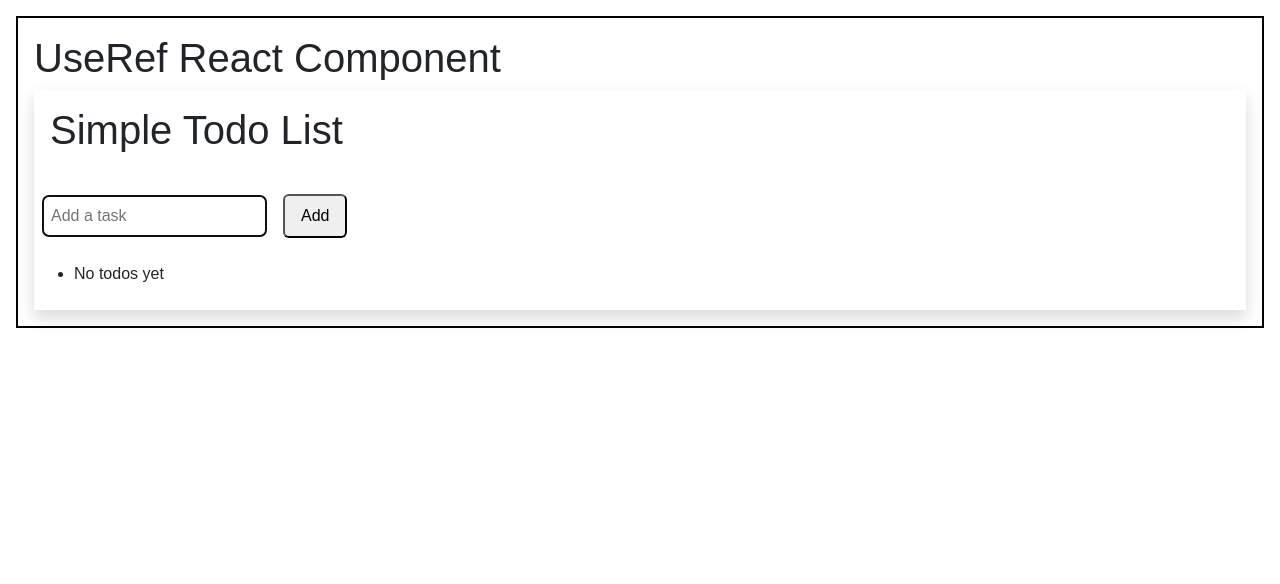
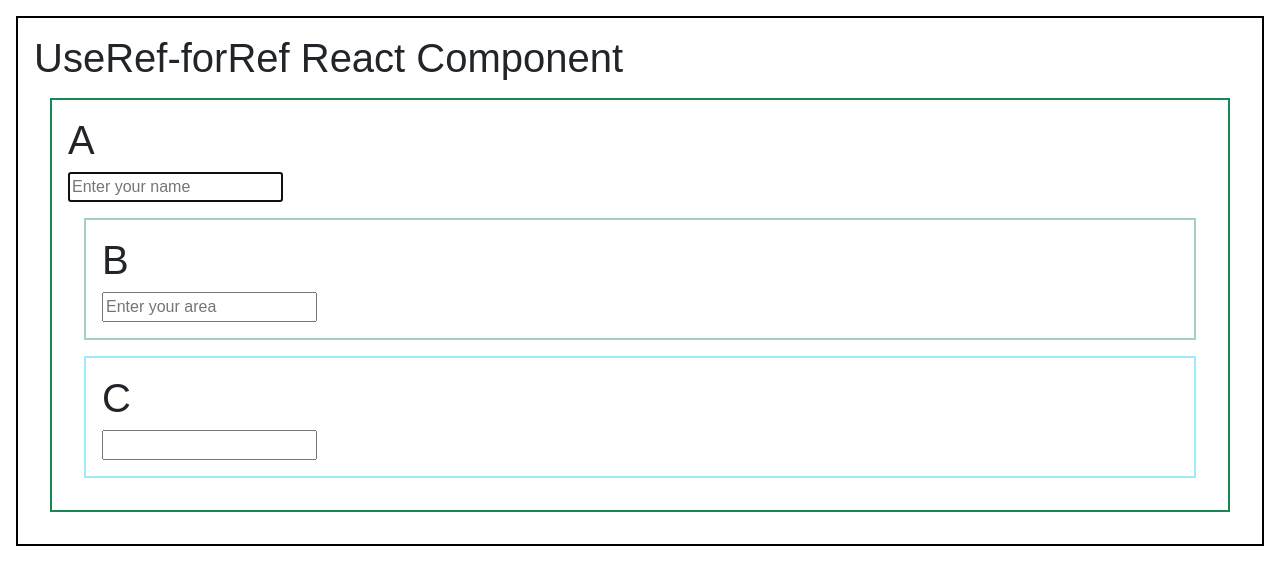
Before and after one commit to Pravallika8143/React-JS-Advanced, a React (Vite) app: page / in a window 1280 px wide. Shown: the top 584 px of the page. Built offline with nearby package versions, Linux system fonts and the light colour scheme.

Commit message:
useRef-forRef

```diff
--- /dev/null
+++ b/src/A.jsx
@@ -0,0 +1,28 @@
+import React, { useEffect,useRef } from 'react'
+import B from './B'
+import C from './C';
+
+
+function A() {
+   const aRef = useRef();
+   const bRef = useRef();
+   const cRef = useRef();
+   useEffect(() =>{
+    aRef.current.focus();
+   },[]);
+   function checkEnter(){
+    if(eval.key === 'Enter'){
+      bRef.current.focus()
+    }
+   }
+  return (
+    <div className='border border-2 border-success p-3 m-3'>
+        <h1>A</h1>
+        <input type='text' placeholder='Enter your name' ref={aRef} onKeyUp={(e) => {checkEnter(e)}}/>
+        <B ref={bRef}></B>
+        <C ref={cRef}></C>
+    </div>
+  )
+}
+
+export default A
--- a/src/App.jsx
+++ b/src/App.jsx
@@ -1,25 +1,11 @@
 
-import TodoList from './Todolist'
+import A from "./A"
 
 function App() {
-  // var aRef = useRef();
-  // var bRef = useRef();
-  // function handleClick(){
-  //   var x = aRef.current.value;
-  //   bRef.current.innerText = x;
-  // }
-  // useEffect(() => {
-  //   aRef.current.focus();
-  // },[])
   return (
     <div className='border border-2 border-black p-3 m-3'>
-      <h1>UseRef React Component</h1>
-      <TodoList></TodoList>
-      {/* <div>
-        <input type='text' className='me-3 mt-3' ref={aRef}/>
-        <button onClick={()=>{handleClick();}}>Show</button>
-        <h1 className='p-3'>Name:<span ref={bRef}></span></h1>
-      </div> */}
+      <h1>UseRef-forRef React Component</h1>
+      <A></A>
     </div>
   )
 }
--- /dev/null
+++ b/src/B.jsx
@@ -0,0 +1,20 @@
+import React from 'react'
+
+var B = React.forwardRef(function(props,refs) {
+    console.log(props);
+    console.log(refs);
+
+    function checkEnter(){
+    if(eval.key === 'Enter'){
+      refs[1].current.focus()
+    }
+   }
+  return (
+    <div className='border border-2 border-success-subtle p-3 m-3'>
+        <h1>B</h1>
+        <input type='text' placeholder='Enter your area' ref={refs} onKeyUp={(e) => {checkEnter(e)}}/>
+    </div>
+  )
+});
+
+export default B
--- /dev/null
+++ b/src/C.jsx
@@ -0,0 +1,14 @@
+import React from 'react'
+
+var C = React.forwardRef(function(props,refs) {
+    console.log(props);
+    console.log(refs)
+  return (
+    <div className='border border-2 border-info-subtle p-3 m-3'>
+        <h1>C</h1>
+        <input type='text' ref={refs}/>
+    </div>
+  )
+});
+
+export default C
--- a/src/Todolist.jsx
+++ /dev/null
@@ -1,64 +0,0 @@
-import React, { useState, useRef, useEffect } from "react";
-
-export default function TodoList() {
-  const [todos, setTodos] = useState([]);
-  const [text, setText] = useState("");
-  const tref = useRef();
-  const bref = useRef();
-  function addTodo() {
-    const v = text.trim();
-
-    const newTodo = {
-      id: Date.now().toString(),
-      text: v,
-      completed: false,
-    };
-    setTodos([...todos, newTodo]);
-    setText("");
-  }
-
-  function toggleTodo(id) {
-    setTodos(
-      todos.map((t) => (t.id === id ? { ...t, completed: !t.completed } : t))
-    );
-  }
-
-  function deleteTodo(id) {
-    setTodos(todos.filter((t) => t.id !== id));
-  }
-  function checkEnter(ev) {
-    if (ev.key === "Enter") {
-      bref.current.focus();
-    }
-  }
-  useEffect(() => {
-    tref.current.focus();
-  }, []);
-  return (
-    <div className="max-w-md mx-auto mt-8 p-2 bg-white rounded-xl shadow">
-      <h1 className="text-xl block mb-2 p-2">Simple Todo List</h1><br/>
-      <input value={text} onChange={(e) => setText(e.target.value)}
-        onKeyUp={(e) => {checkEnter(e)}} placeholder="Add a task"
-        className="flex-1 p-2 border rounded" ref={tref}/>
-      <button type="submit" className="px-3 py-2 bg-slate-800 text-black rounded ms-3" onClick={() => {addTodo()}} ref={bref}>Add</button>
-      <ul className="space-y-2">
-        {todos.length === 0 && (
-          <li className="text-gray-400 text-sm mt-4">No todos yet</li>
-        )}
-        {todos.map((todo) => (
-          <li key={todo.id} className="flex items-center justify-between p-2 border rounded">
-            <label className="flex items-center gap-2 flex-1">
-              <input type="checkbox"
-                checked={todo.completed}
-                onChange={() => toggleTodo(todo.id)}/>
-              <span className={todo.completed ? "line-through text-gray-500" : ""}>
-                {todo.text}
-              </span>
-            </label>
-            <button onClick={() => deleteTodo(todo.id)} className="text-red-500 text-sm">Delete</button>
-          </li>
-        ))}
-      </ul>
-    </div>
-  );
-}
```
